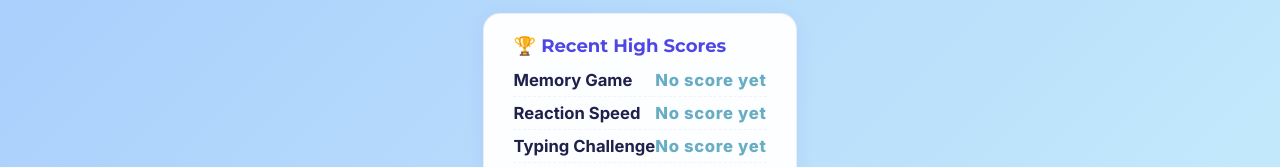
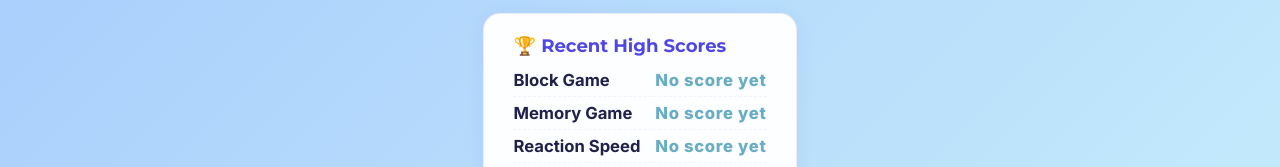
Before and after one commit to Workflow-Manager-admin/minimayhem-arcade-27968-677199a1, a React (Create React App) app in the folder mini_mayhem_arcade/: page /games in a window 1280 px wide. Shown: the part 633-800 px from the top of the page. Built offline with nearby package versions, Linux system fonts and the light colour scheme; the HTML template or start-up script is replaced by a standard one.

Commit message:
Auto-commit: Changes as of 2025-06-04T07:36:22.329338+00:00

```diff
--- a/mini_mayhem_arcade/src/GamesPage.js
+++ b/mini_mayhem_arcade/src/GamesPage.js
@@ -77,9 +77,10 @@ const FEATURED_GAME = {
 
 /**
  * Get local high scores for display in scoreboard widget.
- * Only includes supported games (no Snake).
+ * Supports new Block Game and removes Snake logic.
  */
 function getLocalHighScores() {
+  let blockHighScore = null;
   let memoryGameScore = null;
   let reactionGameScore = null;
   let typingBestWpm = null;
@@ -88,6 +89,13 @@ function getLocalHighScores() {
   let slidingBestTime = null;
 
   if (typeof window !== "undefined") {
+    try {
+      const blockScoreRaw = window.localStorage.getItem("mmarcade-blockgame-bestscore");
+      // Could also check "blockGameHighScore" for legacy, but we'll use "mmarcade-blockgame-bestscore"
+      if (blockScoreRaw !== null && !isNaN(parseInt(blockScoreRaw, 10))) {
+        blockHighScore = parseInt(blockScoreRaw, 10);
+      }
+    } catch (e) { }
     try {
       const memScoreRaw = window.localStorage.getItem("mmarcade-memgame-lastscore");
       if (memScoreRaw) {
@@ -115,18 +123,25 @@ function getLocalHighScores() {
         sudokuBestTime = parseInt(sudokuRaw, 10);
       }
     } catch (e) {}
+    // Sliding tile best data now uses object key: mmarcade-slidingtile-best-4 (or 5, 6)
+    // We'll use best 4x4 solve for snapshot display
     try {
-      const slidingMoves = window.localStorage.getItem("mmarcade-slidingtile-bestmoves");
-      if (slidingMoves !== null && !isNaN(parseInt(slidingMoves, 10))) {
-        slidingBestMoves = parseInt(slidingMoves, 10);
+      const slidingBestRaw = window.localStorage.getItem("mmarcade-slidingtile-best-4");
+      if (slidingBestRaw) {
+        const { moves, time } = JSON.parse(slidingBestRaw);
+        if (typeof moves === "number" && typeof time === "number") {
+          slidingBestMoves = moves;
+          slidingBestTime = time;
+        }
       }
     } catch (e) {}
-    try {
-      const slidingTime = window.localStorage.getItem("mmarcade-slidingtile-besttime");
-      if (slidingTime !== null && !isNaN(parseInt(slidingTime, 10))) {
-        slidingBestTime = parseInt(slidingTime, 10);
-      }
-    } catch (e) {}
+  }
+
+  let blockDisplay;
+  if (typeof blockHighScore === "number" && !isNaN(blockHighScore)) {
+    blockDisplay = blockHighScore;
+  } else {
+    blockDisplay = "No score yet";
   }
 
   let memoryDisplay;
@@ -170,8 +185,9 @@ function getLocalHighScores() {
     ? `${slidingBestMoves} moves, ${Math.floor(slidingBestTime / 60)}:${(slidingBestTime % 60).toString().padStart(2, "0")}`
     : "No win yet";
 
-  // Score snapshot returning only the currently supported game scores
+  // Score snapshot returns Block Game (new), plus all supported games in order shown on dashboard
   return [
+    { game: "Block Game", score: blockDisplay },
     { game: "Memory Game", score: memoryDisplay },
     { game: "Reaction Speed", score: reactionDisplay },
     { game: "Typing Challenge", score: typingDisplay },
```
Also changed, not shown: 1 other file (tests, documents, lock files or other folders).
